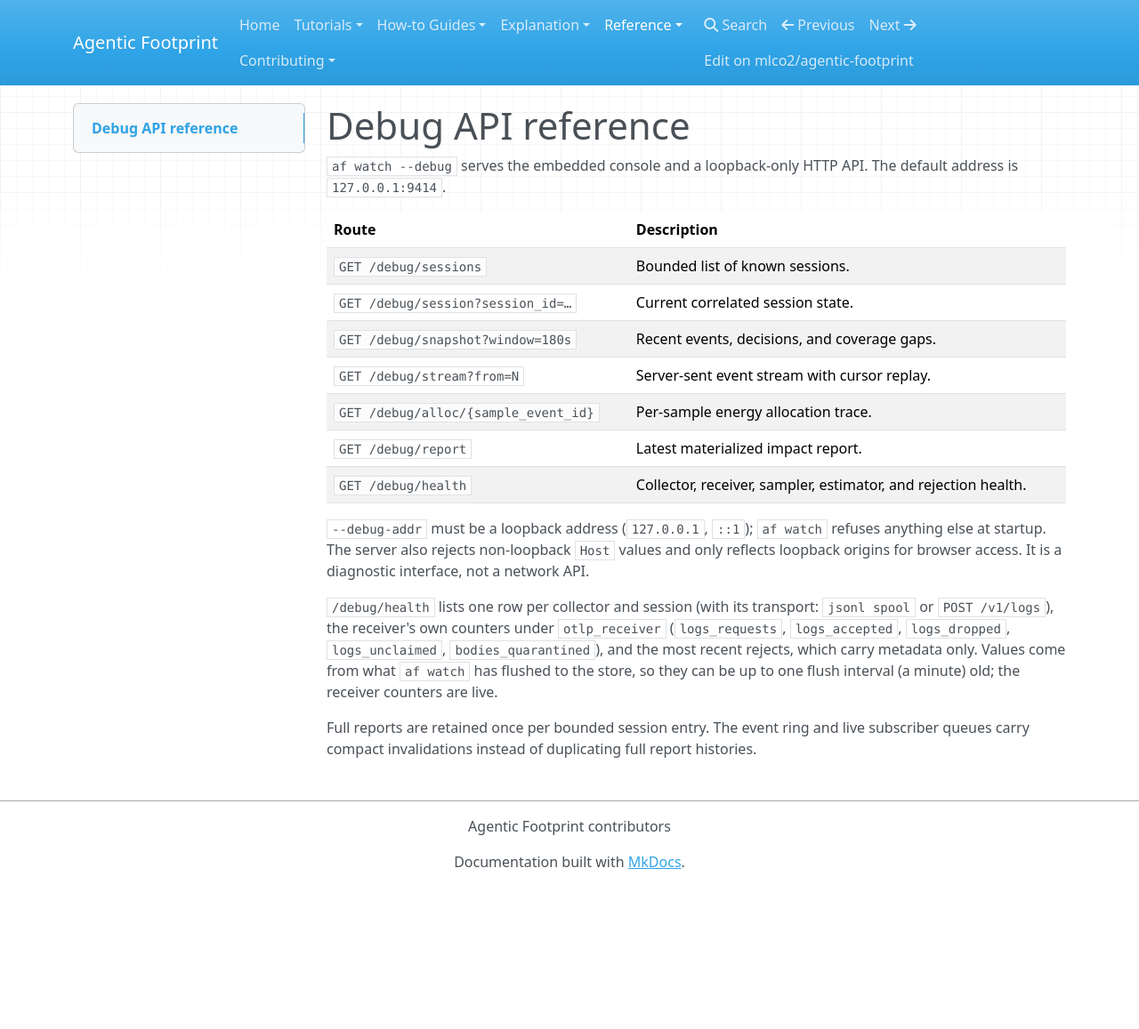
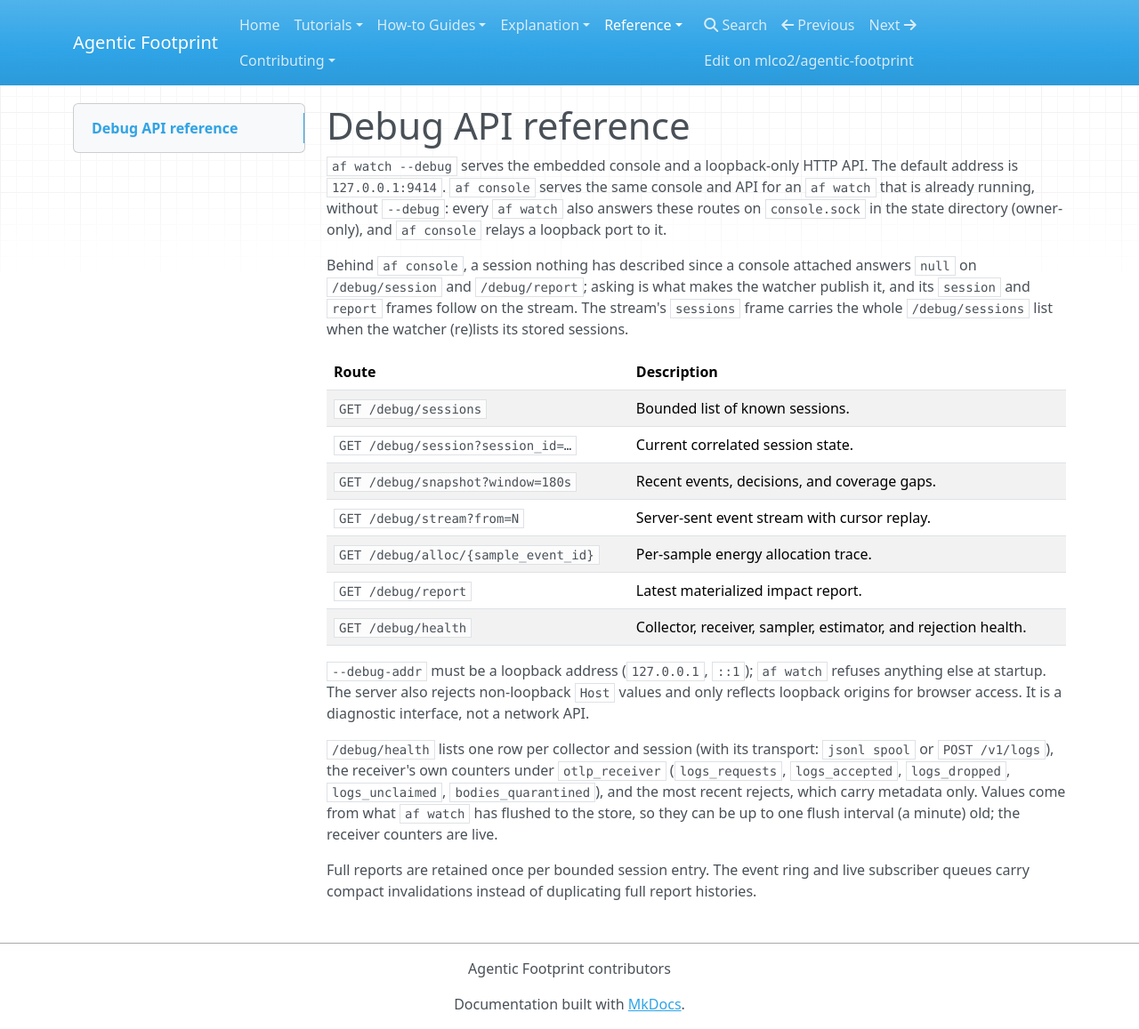
Before and after one commit to mlco2/agentic-footprint, an MkDocs documentation site: the page built from docs/reference/debug-api.md, in a window 1280 px wide and 1157 px high. Shown: the whole window at 89% size. Built offline with MkDocs 1.6.1, drawn with Linux system fonts in a browser that asks for light colours; nearby versions of some CDN libraries.

Commit message:
docs: af console replaces a second debug watcher beside the service
Co-Authored-By: Claude Fable 5.2 <noreply@anthropic.com>

```diff
--- a/docs/reference/debug-api.md
+++ b/docs/reference/debug-api.md
@@ -1,7 +1,16 @@
 # Debug API reference
 
 `af watch --debug` serves the embedded console and a loopback-only HTTP API.
-The default address is `127.0.0.1:9414`.
+The default address is `127.0.0.1:9414`. `af console` serves the same console
+and API for an `af watch` that is already running, without `--debug`: every
+`af watch` also answers these routes on `console.sock` in the state directory
+(owner-only), and `af console` relays a loopback port to it.
+
+Behind `af console`, a session nothing has described since a console attached
+answers `null` on `/debug/session` and `/debug/report`; asking is what makes
+the watcher publish it, and its `session` and `report` frames follow on the
+stream. The stream's `sessions` frame carries the whole `/debug/sessions`
+list when the watcher (re)lists its stored sessions.
 
 | Route | Description |
 |---|---|
```
Also changed, not shown: docs/how-to/claude-code.md (+2 -2 lines), docs/how-to/codex.md (+2 -2 lines), docs/how-to/installation.md (+2 -2 lines), docs/reference/cli.md (+10 -0 lines), docs/tutorials/quickstart.md (+2 -1 lines).
